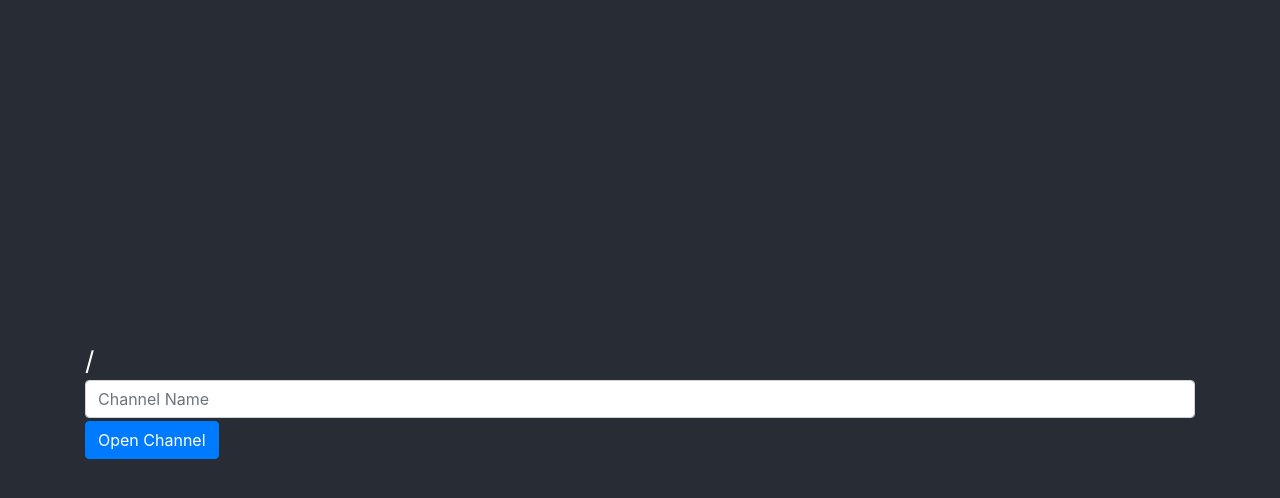
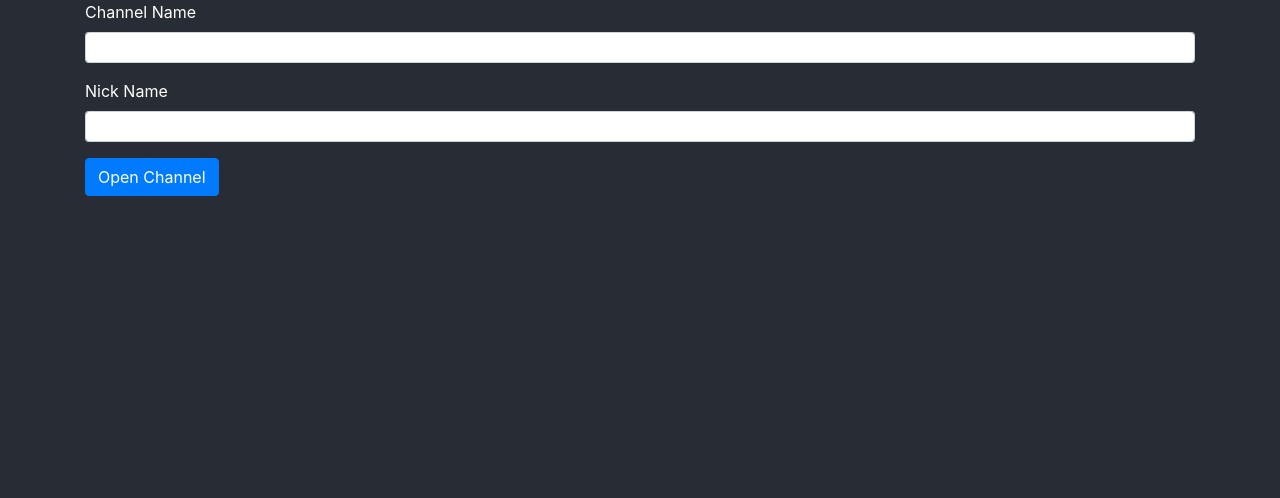
Before and after one commit to BillFugina/messages-dotnet, a React (Create React App) app in the folder ClientApp/: page / in a window 1280 px wide. Shown: the top 498 px of the page. Built offline with nearby package versions, Linux system fonts and the light colour scheme; no server answers.

Commit message:
add nick to home view

```diff
--- a/ClientApp/src/App.css
+++ b/ClientApp/src/App.css
@@ -1,40 +1,9 @@
 .App {
   background-color: #282c34;
   min-height: 100vh;
-  display: flex;
-  flex-direction: column;
-  align-items: center;
-  justify-content: center;
-  font-size: calc(10px + 2vmin);
-  color: white;
-}
-
-.App-logo {
-  animation: App-logo-spin infinite 20s linear;
-  height: 40vmin;
-  pointer-events: none;
-}
-
-.App-header {
-  background-color: #282c34;
-  min-height: 100vh;
-  display: flex;
-  flex-direction: column;
-  align-items: center;
-  justify-content: center;
-  font-size: calc(10px + 2vmin);
   color: white;
 }
 
 .App-link {
   color: #61dafb;
 }
-@keyframes App-logo-spin {
-  from {
-    transform: rotate(0deg);
-  }
-
-  to {
-    transform: rotate(360deg);
-  }
-}
--- a/ClientApp/src/App.tsx
+++ b/ClientApp/src/App.tsx
@@ -1,4 +1,3 @@
-import 'bootstrap/dist/css/bootstrap.css'
 import 'src/App.css'
 import { ApplicationActions } from 'src/application-actions'
 import { applicationReducer, initialApplicationState, useApplicationState } from 'src/application-state'
--- a/ClientApp/src/views/home-view.tsx
+++ b/ClientApp/src/views/home-view.tsx
@@ -1,5 +1,5 @@
 import { ApplicationActions } from 'src/application-actions'
-import { Button, Col, Container, FormControl, InputGroup, Row } from 'react-bootstrap'
+import { Button, Container, Form } from 'react-bootstrap'
 import { IFormEvent } from 'src/types/react-bootstrap'
 import { useApplicationState } from 'src/application-state'
 import React, { useCallback, useState } from 'react'
@@ -9,35 +9,44 @@ interface IComponentOwnProps {}
 interface IComponentProps extends IComponentOwnProps {}
 
 export const HomeView: React.SFC<IComponentProps> = () => {
-  const [{ locationPath }, dispatch] = useApplicationState()
+  const [{}, dispatch] = useApplicationState()
   const [channelName, setChannelName] = useState<string>('')
+  const [nick, setNick] = useState<string>('')
+  const [validated, setValidated] = useState(false)
 
-  const handleTextChange = useCallback((event: IFormEvent<'input'>) => {
+  const handleChannelTextChange = useCallback((event: IFormEvent<'input'>) => {
     event.persist
     setChannelName(event.currentTarget.value || '')
   }, [])
 
+  const handleNickTextChange = useCallback((event: IFormEvent<'input'>) => {
+    event.persist
+    setNick(event.currentTarget.value || '')
+  }, [])
+
   const handleButtonClick = useCallback(() => {
-    dispatch(ApplicationActions.changeChannel(channelName))
+    if (channelName !== '' && nick !== '') {
+      dispatch(ApplicationActions.changeChannel(channelName))
+    } else {
+      setValidated(true)
+    }
   }, [channelName])
 
   return (
     <Container>
-      <Row>
-        <Col>{locationPath}</Col>
-      </Row>
-      <Row>
-        <Col>
-          <InputGroup>
-            <FormControl type='input' placeholder='Channel Name' value={channelName} onChange={handleTextChange} />
-          </InputGroup>
-        </Col>
-      </Row>
-      <Row>
-        <Col>
-          <Button onClick={handleButtonClick}>Open Channel</Button>
-        </Col>
-      </Row>
+      <Form validated={validated}>
+        <Form.Group>
+          <Form.Label>Channel Name</Form.Label>
+          <Form.Control size='sm' type='input' value={channelName} onChange={handleChannelTextChange} required={true} />
+          <Form.Control.Feedback type='invalid'>Channel Name is required</Form.Control.Feedback>
+        </Form.Group>
+        <Form.Group>
+          <Form.Label>Nick Name</Form.Label>
+          <Form.Control size='sm' type='input' value={nick} onChange={handleNickTextChange} required={true} />
+          <Form.Control.Feedback type='invalid'>Nick Name is required</Form.Control.Feedback>
+        </Form.Group>
+        <Button onClick={handleButtonClick}>Open Channel</Button>
+      </Form>
     </Container>
   )
 }
```
